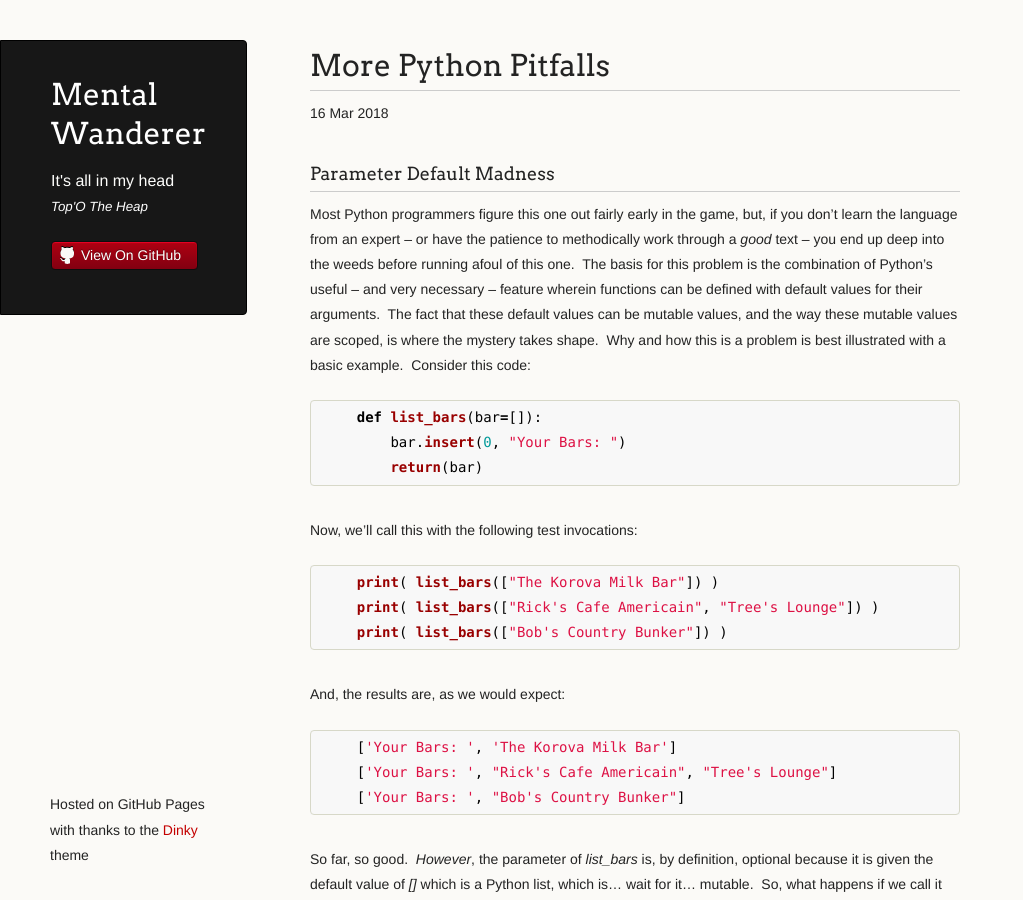
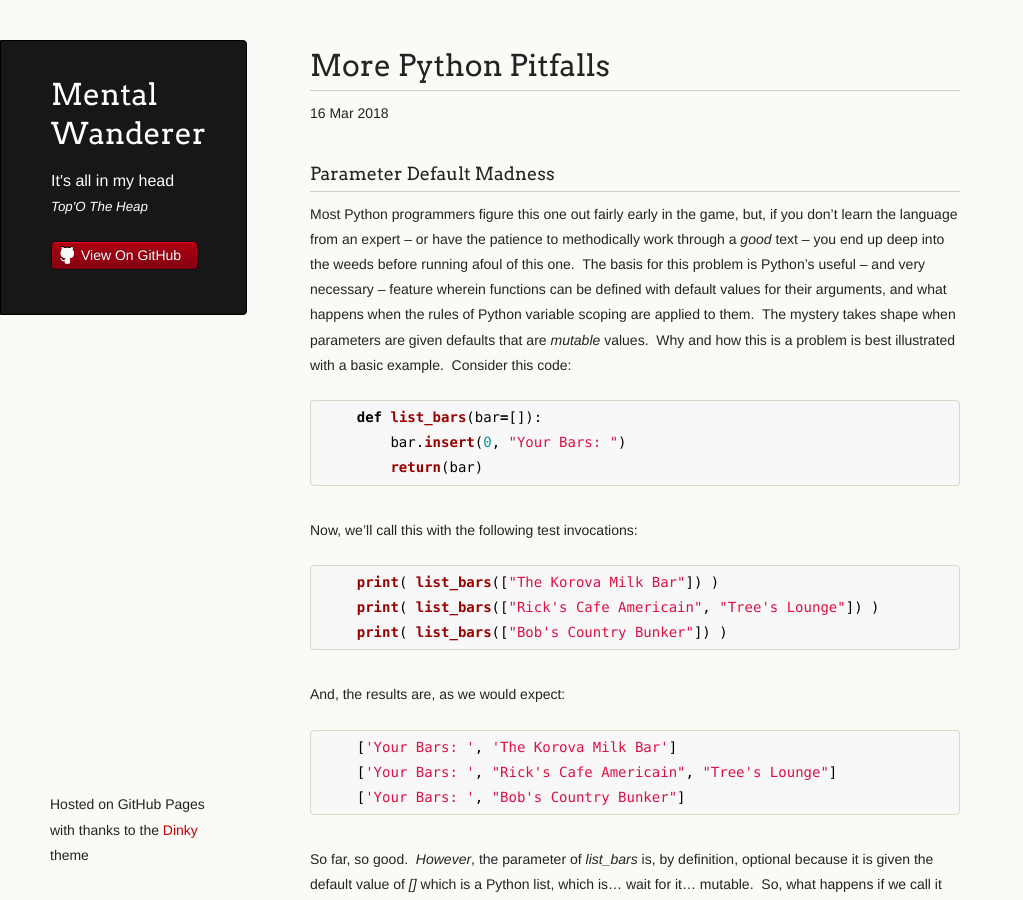
Before and after one commit to coryburt/coryburt.github.io, a Jekyll site: the page built from _posts/2018-03-16-More-Python-Pitfalls.md, in a window 1280 px wide and 900 px high. Shown: the whole window, without its empty margins (0-1023 px from the left). Built offline with Jekyll 4.4.1, drawn with Linux system fonts in a browser that asks for light colours.

Commit message:
Update wording in entry

````diff
--- a/_posts/2018-03-16-More-Python-Pitfalls.md
+++ b/_posts/2018-03-16-More-Python-Pitfalls.md
@@ -6,9 +6,10 @@ title: "More Python Pitfalls"
 
 Most Python programmers figure this one out fairly early in the game, but, if you don't learn the language from an expert &ndash;
 or have the patience to methodically work through a _good_ text &ndash; you end up deep into the weeds before running afoul of this one.&nbsp;
-The basis for this problem is the combination of Python's useful &ndash; and very necessary &ndash; feature wherein functions can be defined
-with default values for their arguments.&nbsp; The fact that these default values can be mutable values, and the way these mutable
-values are scoped, is where the mystery takes shape.&nbsp; Why and how this is a problem is best illustrated with a basic example.&nbsp; Consider this code:
+The basis for this problem is Python's useful &ndash; and very necessary &ndash; feature wherein functions can be defined
+with default values for their arguments, and what happens when the rules of Python variable scoping are applied to them.&nbsp;
+The mystery takes shape when parameters are given defaults that are _mutable_ values.&nbsp;
+Why and how this is a problem is best illustrated with a basic example.&nbsp; Consider this code:
 
 ```python
     def list_bars(bar=[]):
````
